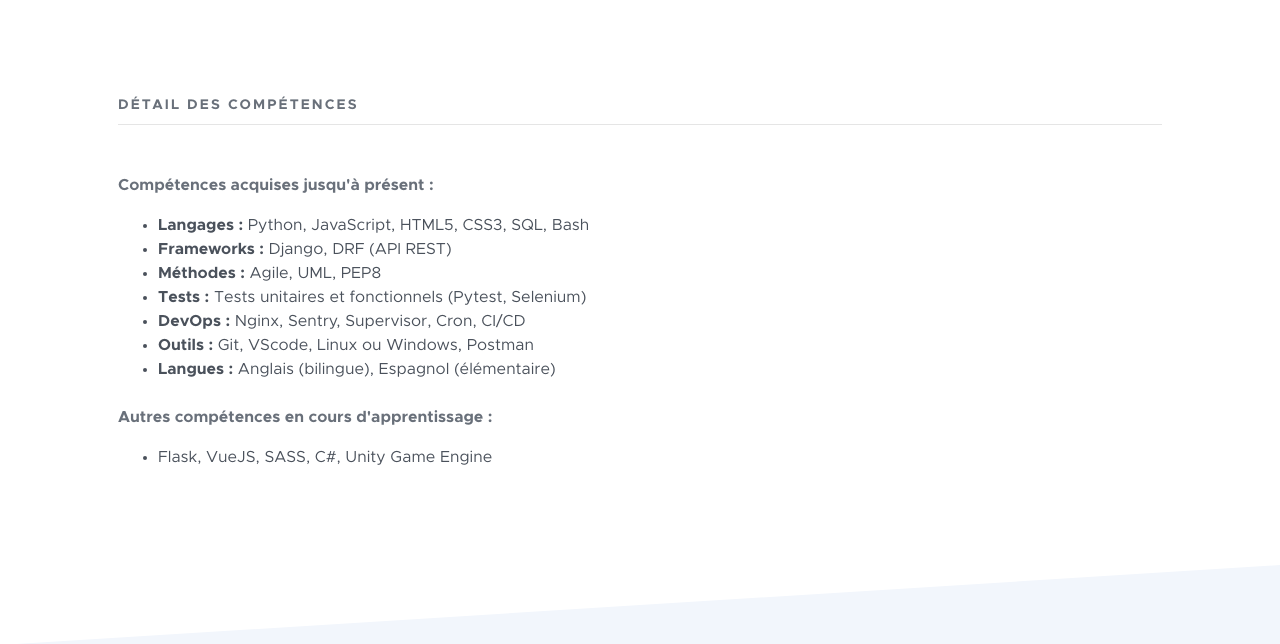
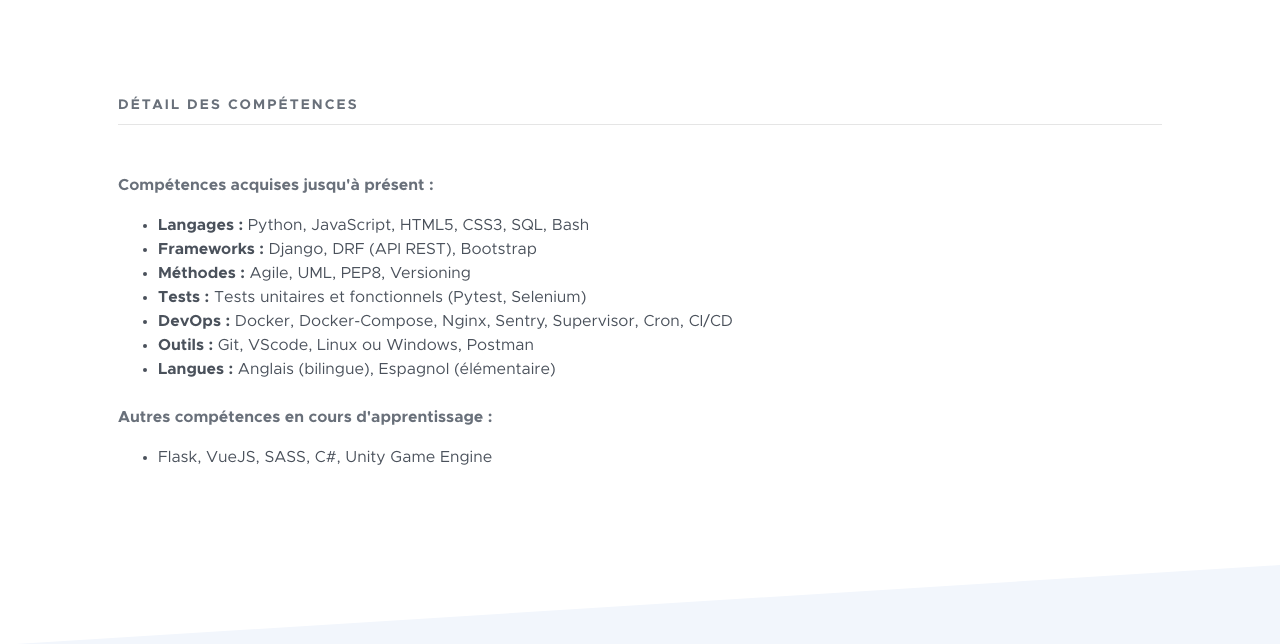
Before and after one commit to GuillaumeM92/Personal-Website, a Django app: page / in a window 1280 px wide. Shown: the part 3101-3745 px from the top of the page. Run offline with Django 3.2, Linux system fonts and the light colour scheme; some libraries are stand-ins or nearby versions.

Commit message:
Updated about page content.

```diff
--- a/apps/home/templates/home/about.html
+++ b/apps/home/templates/home/about.html
@@ -126,10 +126,10 @@
                 <p><b>Compétences acquises jusqu'à présent :</b></p>
                 <ul class="mb-4 text-gray-700">
                     <li><b>Langages :</b> Python, JavaScript, HTML5, CSS3, SQL, Bash </li>
-                    <li><b>Frameworks :</b> Django, DRF (API REST)</li>
-                    <li><b>Méthodes :</b> Agile, UML, PEP8</li>
+                    <li><b>Frameworks :</b> Django, DRF (API REST), Bootstrap</li>
+                    <li><b>Méthodes :</b> Agile, UML, PEP8, Versioning</li>
                     <li><b>Tests :</b> Tests unitaires et fonctionnels (Pytest, Selenium)</li>
-                    <li><b>DevOps :</b> Nginx, Sentry, Supervisor, Cron, CI/CD</li>
+                    <li><b>DevOps :</b> Docker, Docker-Compose, Nginx, Sentry, Supervisor, Cron, CI/CD</li>
                     <li><b>Outils :</b> Git, VScode, Linux ou Windows, Postman</li>
                     <li><b>Langues :</b> Anglais (bilingue), Espagnol (élémentaire)</li>
                 </ul>
--- a/apps/home/templates/home/about_en.html
+++ b/apps/home/templates/home/about_en.html
@@ -126,10 +126,10 @@
                 <p><b>Skills acquired to date:</b></p>
                 <ul class="mb-4 text-gray-700">
                     <li><b>Languages :</b> Python, JavaScript, HTML5, CSS3, SQL, Bash </li>
-                    <li><b>Frameworks :</b> Django, DRF (REST API)</li>
-                    <li><b>Methodologies :</b> Agile, UML, PEP8</li>
+                    <li><b>Frameworks :</b> Django, DRF (REST API), Bootstrap</li>
+                    <li><b>Methodologies :</b> Agile, UML, PEP8, Versioning</li>
                     <li><b>Tests :</b> Unit and functional testing (Pytest, Selenium)</li>
-                    <li><b>DevOps :</b> Nginx, Sentry, Supervisor, Cron, CI/CD</li>
+                    <li><b>DevOps :</b> Docker, Docker-Compose, Nginx, Sentry, Supervisor, Cron, CI/CD</li>
                     <li><b>Outils :</b> Git, VScode, Linux or Windows, Postman</li>
                     <li><b>Langues :</b> French (native), English (expert), Espagnol (elementary)</li>
                 </ul>
```
